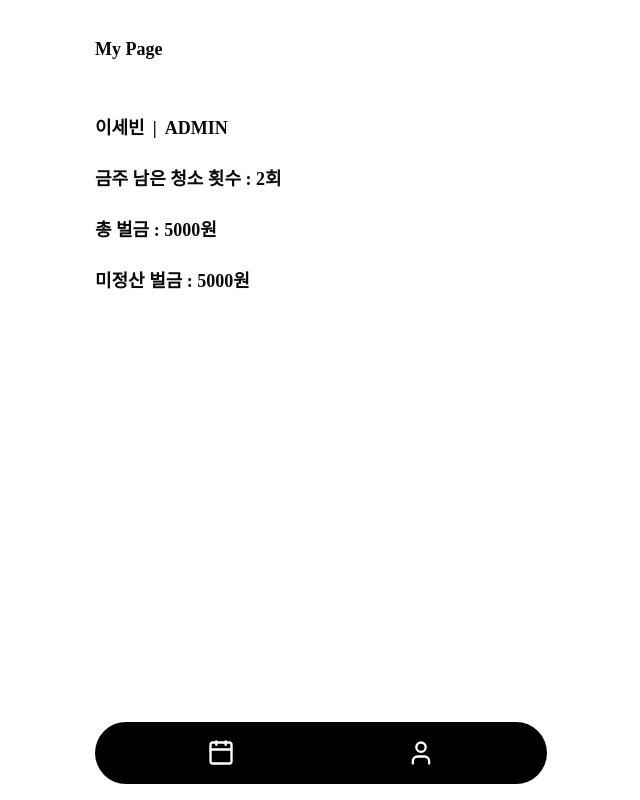
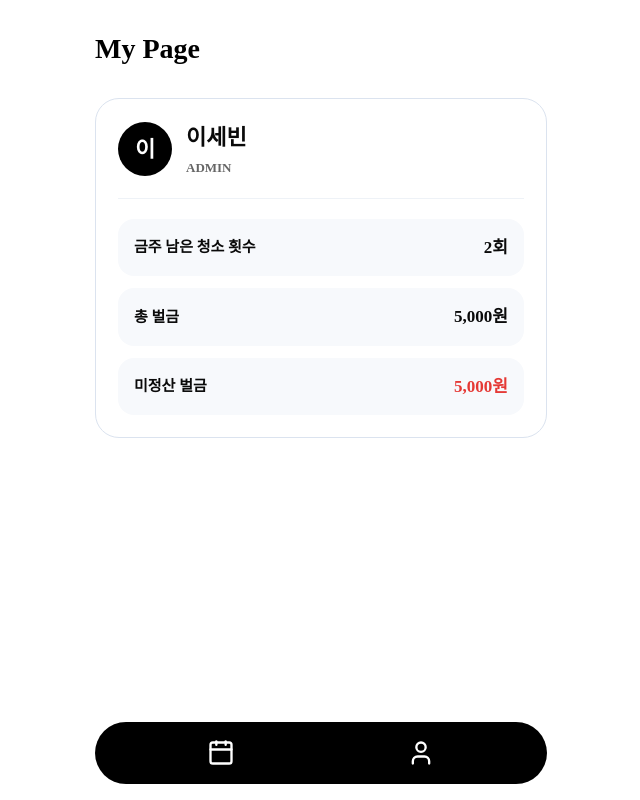
Before and after one commit to FRESH-UP-SBS/freshup-front, a Next.js app: page /mypage in a window 1280 px wide. Shown: the whole page, without its empty margins (319-959 px from the left). Built offline with nearby package versions, Linux system fonts and the light colour scheme.

Commit message:
백엔드 연결

```diff
--- /dev/null
+++ b/src/app/test/page.tsx
@@ -0,0 +1,21 @@
+'use client';
+
+import { useEffect, useState } from 'react';
+
+export default function TestPage() {
+  const [data, setData] = useState('');
+
+  useEffect(() => {
+    fetch('http://localhost:8080/api/test')
+      .then(res => res.text())
+      .then(setData)
+      .catch(() => setData('연결 실패'));
+  }, []);
+
+  return (
+    <div>
+      <h1>프론트 → 백엔드 테스트</h1>
+      <p>{data}</p>
+    </div>
+  );
+}
--- a/src/components/mypage/MyPage.module.css
+++ b/src/components/mypage/MyPage.module.css
@@ -1,7 +1,7 @@
 .container {
   min-height: 100vh;
   background: #ffffff;
-  padding: 20px 8px 96px;
+  padding: 28px 14px 110px;
 }
 
 .content {
@@ -12,51 +12,76 @@
 }
 
 .title {
-  margin-top: 16px;
-  margin-bottom: 52px;
-  text-align: left;
-  font-size: 18px;
-  font-weight: 800;
+  margin: 0 0 28px;
+  font-size: 28px;
+  font-weight: 900;
+  color: #000;
 }
 
-.infoList {
-  width: fit-content;
+.card {
+  border: 1px solid #dbe3ef;
+  border-radius: 24px;
+  padding: 22px;
+  background: #fff;
 }
 
-.infoList p {
-  margin-bottom: 24px;
-  font-size: 18px;
-  font-weight: 800;
+.profile {
+  display: flex;
+  align-items: center;
+  gap: 14px;
+  padding-bottom: 20px;
+  border-bottom: 1px solid #eef2f7;
 }
 
-.infoList span {
-  margin-left: 8px;
-}
-
-.bottomNav {
-  position: fixed;
-  left: 50%;
-  bottom: 16px;
-  transform: translateX(-50%);
-  width: calc(100% - 24px);
-  max-width: 452px;
-  height: 62px;
+.avatar {
+  width: 54px;
+  height: 54px;
+  border-radius: 50%;
   background: #000;
-  border-radius: 999px;
-  display: grid;
-  grid-template-columns: 1fr 1fr;
-  align-items: center;
-  z-index: 50;
-}
-
-.bottomNavButton {
-  width: 100%;
-  height: 100%;
-  border: 0;
-  background: transparent;
   color: #fff;
   display: flex;
   align-items: center;
   justify-content: center;
-  cursor: pointer;
+  font-size: 22px;
+  font-weight: 900;
 }
+
+.name {
+  margin: 0;
+  font-size: 22px;
+  font-weight: 900;
+}
+
+.role {
+  margin: 4px 0 0;
+  font-size: 13px;
+  font-weight: 800;
+  color: #666;
+}
+
+.infoList {
+  margin-top: 20px;
+  display: flex;
+  flex-direction: column;
+  gap: 12px;
+}
+
+.infoItem {
+  display: flex;
+  align-items: center;
+  justify-content: space-between;
+  padding: 16px;
+  border-radius: 16px;
+  background: #f7f9fc;
+  font-size: 15px;
+  font-weight: 800;
+}
+
+.infoItem strong {
+  font-size: 17px;
+  font-weight: 900;
+}
+
+.warning {
+  color: #e53935;
+}
--- a/src/components/mypage/MyPage.tsx
+++ b/src/components/mypage/MyPage.tsx
@@ -1,37 +1,43 @@
 'use client';
 
-import { useRouter } from 'next/navigation';
+import BottomNav from '@/components/ui/BottomNav';
 import styles from './MyPage.module.css';
-import BottomNav from '@/components/ui/BottomNav';
 
 export default function MyPage() {
-  const router = useRouter();
-
   return (
     <main className={styles.container}>
       <section className={styles.content}>
         <h1 className={styles.title}>My Page</h1>
 
-        <div className={styles.infoList}>
-          <p>
-            <strong>이세빈</strong>
-            <span>|</span>
-            <span>ADMIN</span>
-          </p>
+        <section className={styles.card}>
+          <div className={styles.profile}>
+            <div className={styles.avatar}>이</div>
 
-          <p>
-            <strong>금주 남은 청소 횟수 : 2회</strong>
-          </p>
+            <div>
+              <p className={styles.name}>이세빈</p>
+              <p className={styles.role}>ADMIN</p>
+            </div>
+          </div>
 
-          <p>
-            <strong>총 벌금 : 5000원</strong>
-          </p>
+          <div className={styles.infoList}>
+            <div className={styles.infoItem}>
+              <span>금주 남은 청소 횟수</span>
+              <strong>2회</strong>
+            </div>
 
-          <p>
-            <strong>미정산 벌금 : 5000원</strong>
-          </p>
-        </div>
+            <div className={styles.infoItem}>
+              <span>총 벌금</span>
+              <strong>5,000원</strong>
+            </div>
+
+            <div className={styles.infoItem}>
+              <span>미정산 벌금</span>
+              <strong className={styles.warning}>5,000원</strong>
+            </div>
+          </div>
+        </section>
       </section>
+
       <BottomNav active="mypage" />
     </main>
   );
```
